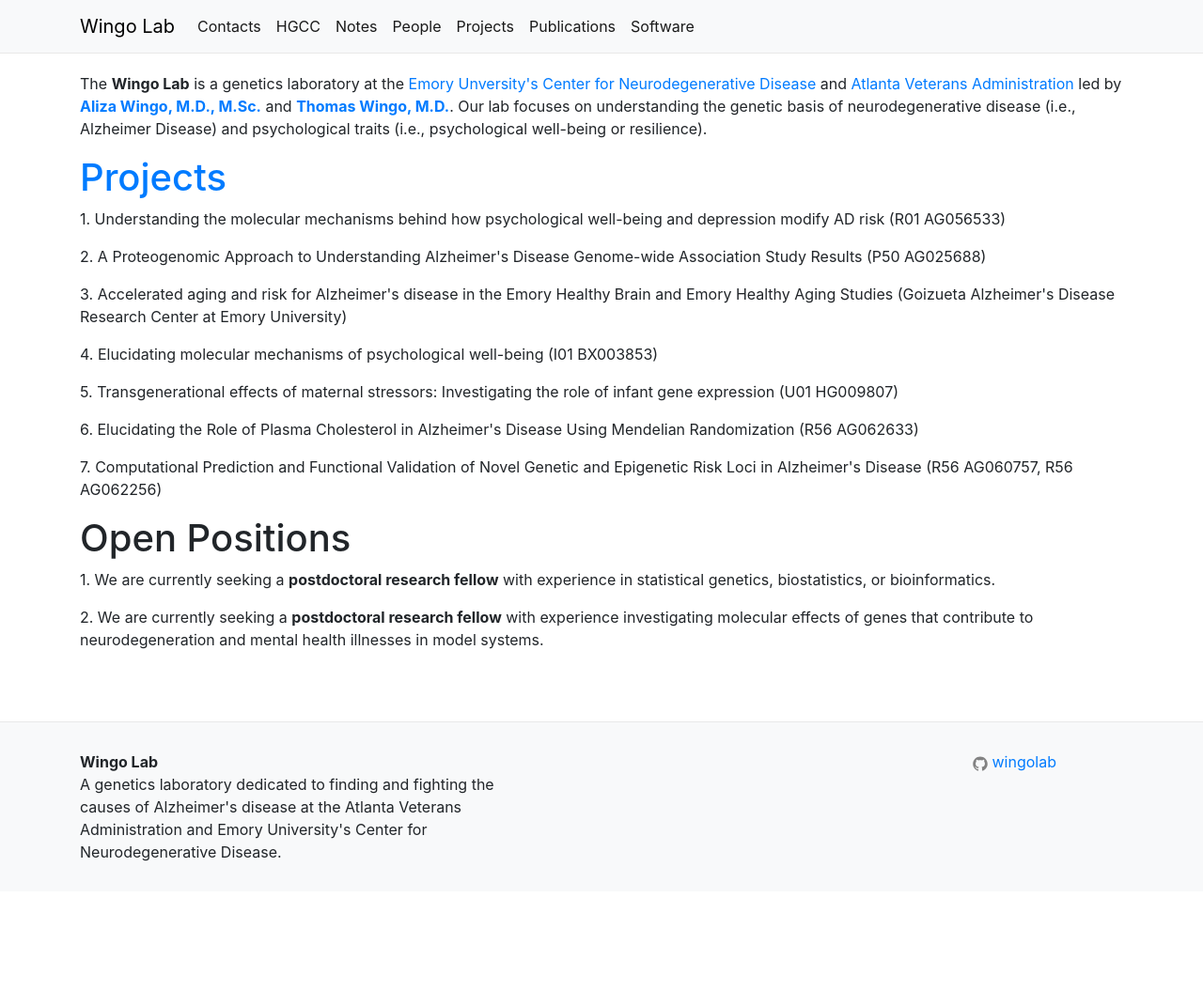
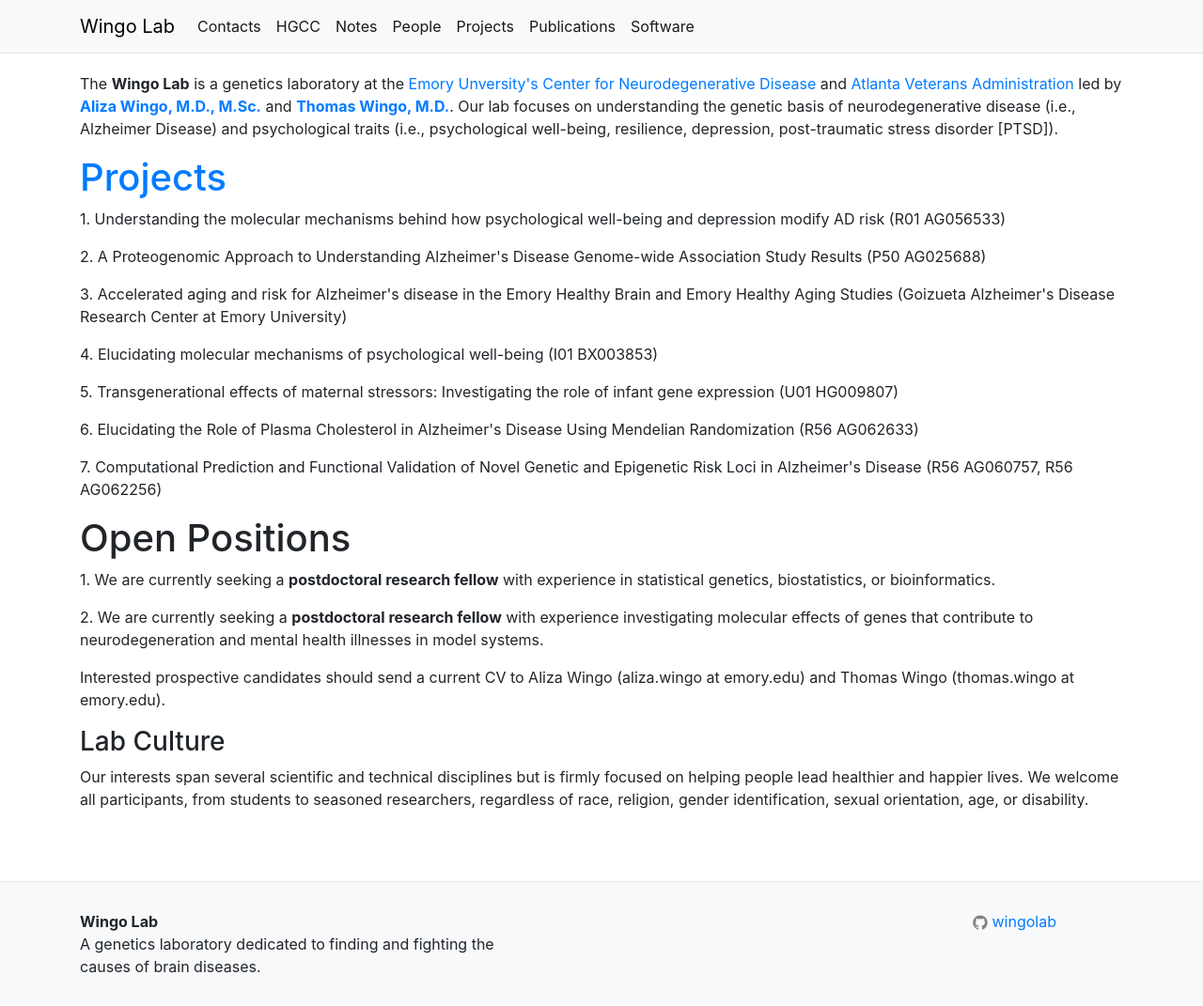
Before and after one commit to wingolab/wingolab.github.io, a Jekyll site: the page built from index.html, in a window 1280 px wide. Shown: the whole page at 94% size. Built offline with Jekyll 4.4.1, drawn with Linux system fonts in a browser that asks for light colours; the list of posts is cut into pages by our own code; before the commit the page ends 949 px from its top, so only the background shows below that.

Commit message:
add open positions and minor edits

```diff
--- a/_includes/footer.html
+++ b/_includes/footer.html
@@ -5,9 +5,7 @@
                     <strong>Wingo Lab</strong>
                     <br/>
                     A genetics laboratory dedicated to finding and fighting
-                    the causes of Alzheimer's disease at the Atlanta Veterans
-                    Administration and Emory University's Center for
-                    Neurodegenerative Disease.
+                    the causes of brain diseases.
             </div>
             <div class="col-md-5">
 
--- a/index.html
+++ b/index.html
@@ -11,7 +11,8 @@
         Aliza Wingo, M.D., M.Sc.</a></b> and <b><a href="people/">
         Thomas Wingo, M.D.</a></b>. Our lab focuses on understanding the genetic
     basis of neurodegenerative disease (i.e., Alzheimer Disease) and psychological
-    traits (i.e., psychological well-being or resilience).</p>
+    traits (i.e., psychological well-being, resilience, depression, post-traumatic
+    stress disorder [PTSD]).</p>
 
   <h1><a href="Projects/">Projects</a></h1>
 
@@ -36,5 +37,13 @@
   <p>2. We are currently seeking a <b>postdoctoral research fellow</b> with experience
     investigating molecular effects of genes that contribute to neurodegeneration and
     mental health illnesses in model systems. </p>
+  <p>Interested prospective candidates should send a current CV to Aliza Wingo (aliza.wingo at emory.edu)
+    and Thomas Wingo (thomas.wingo at emory.edu).</p>
+
+  <h3>Lab Culture</h3>
+  <p>Our interests span several scientific and technical disciplines but is firmly
+  focused on helping people lead healthier and happier lives. We welcome all
+  participants, from students to seasoned researchers, regardless of race,
+  religion, gender identification, sexual orientation, age, or disability.
 
 </div>
```
Also changed, not shown: README.md.
